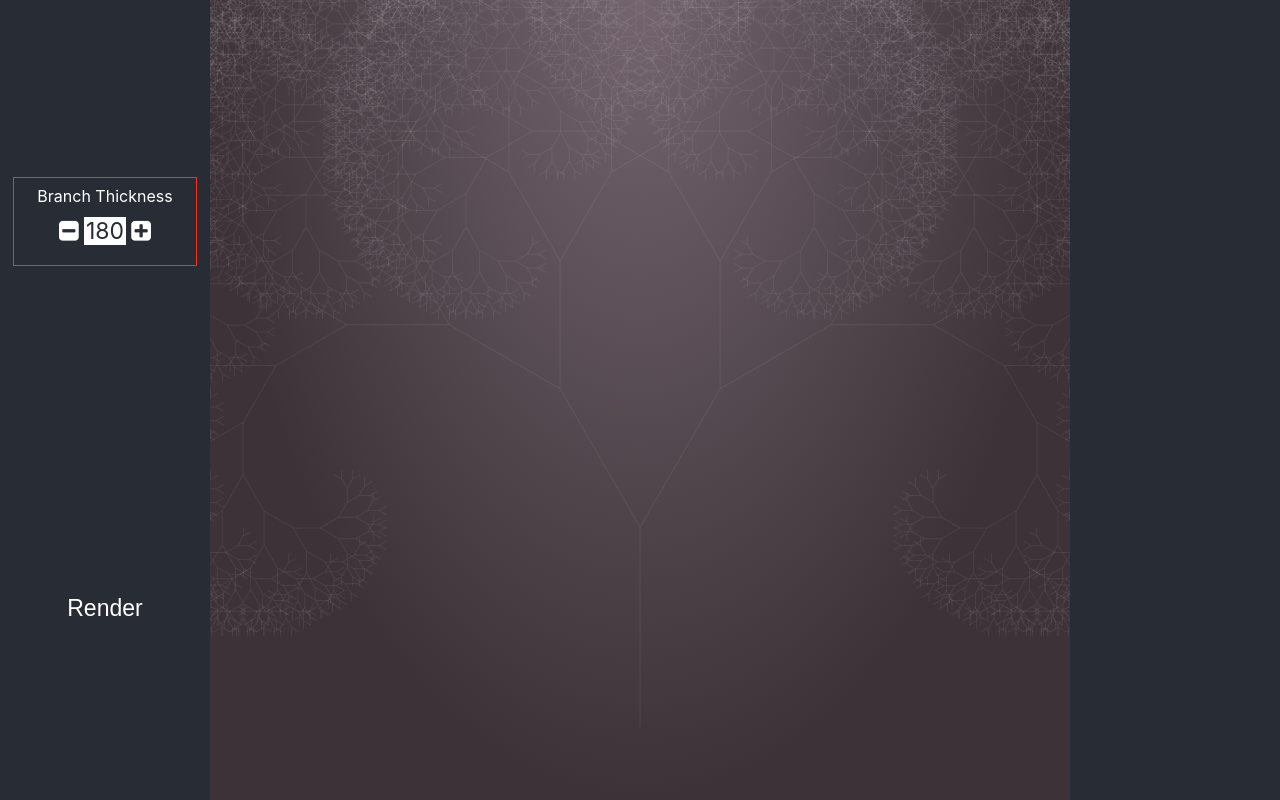
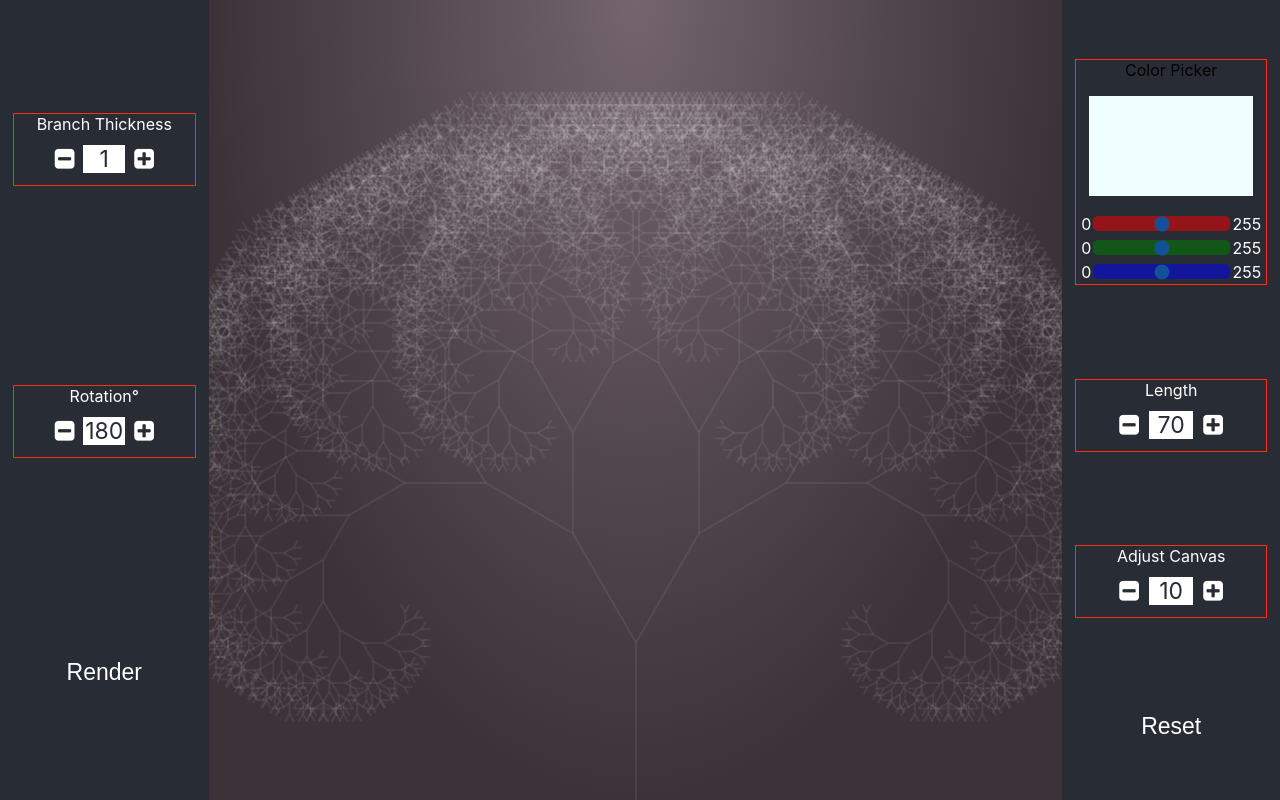
Before and after one commit to jas2882/Beautiful-Recursion, a React (Create React App) app: page / in a window 1280 px wide. Built offline with nearby package versions, Linux system fonts and the light colour scheme.

Commit message:
color picker module pre-build new features in ColorPicker comments

```diff
--- a/public/index.html
+++ b/public/index.html
@@ -12,7 +12,7 @@
     <link rel="stylesheet" href="https://maxcdn.bootstrapcdn.com/font-awesome/4.4.0/css/font-awesome.min.css">
     <link rel="manifest" href="%PUBLIC_URL%/manifest.json" />
 
-    <title>Fractal Tree</title>
+    <title>Beautiful Recursion</title>
   </head>
   <body>
     <noscript>You need to enable JavaScript to run this app.</noscript>
--- a/src/App.css
+++ b/src/App.css
@@ -38,8 +38,8 @@
     #3c3237 100%
   );
    /* background-image: url('./resources/fire_effect.gif'); */
-    background-size: cover;
- background-repeat: no-repeat;
+  background-size: cover;
+  background-repeat: no-repeat;
   position: absolute;
   left: 0;
   top: 0;
@@ -82,12 +82,12 @@
 }
 .side-menu-left {
   width: 15vw;
+  padding: 1vh;
 } */
-.counter-container {
+.tool-container {
   display: flex;
   flex-direction: column;
   border: 1px solid var(--third-color);
-  padding: 1vh;
 }
 .label {
   color: var(--text);
@@ -99,25 +99,14 @@
   justify-content: space-around;
   margin: calc(3px + 1vmin);;
 }
-.num-of-branches {
-  color: #ff2f14;
-}
 .btn {
   color: var(--text);
   color: var(--text);
   border: none;
   background: none;
   font-size: calc(7px + 2vmin);
-  /*
-  height: auto;
-  width: 30%;
-  */
 }
 .display {
-  /*
-  background-color: blueviolet;
-  padding: 10px;
-  */
   position: absolute;
   display: flex;
   justify-content: center;
@@ -127,3 +116,60 @@
   background-color: var(--text);
   color: var(--secondary-color);
 }
+/*
+width: 100%;
+justify-content: center;
+flex-direction: row;
+*/
+/* color picker display */
+.color-tool-display {
+  display: flex;
+  flex-direction: row;
+  justify-content: center;
+  margin: 2vh 1vw;
+}
+/* color preview */
+.color-display {
+  width: 100vw;
+  height: 100px;
+  background-color: azure;
+}
+/* .color-display-label {
+  color: var(--text);
+  display: flex;
+  flex-direction: column;
+  padding: 5px;
+  background-color: rgba(255, 255, 255, 0.323);
+}
+*/
+.slide-container {
+  color: var(--text);
+  display: flex;
+  width: 100%;
+  box-sizing: border-box;
+  padding: 2px 5px;
+}
+.slider {
+  -webkit-appearance: none;
+  width: 100%;
+  height: 15px;
+  border-radius: 5px;
+  background: #d3d3d3;
+  outline: none;
+  opacity: 0.5;
+  -webkit-transition: .2s;
+  transition: opacity .2s;
+  margin: 2px;
+}
+.slider:hover  {
+  opacity: 1; /* Fully shown on mouse-over */
+}
+#red {
+  background-color: red;
+}
+#green {
+  background-color: green;
+}
+#blue {
+  background-color: blue;
+}
--- /dev/null
+++ b/src/ColorPicker.js
@@ -0,0 +1,28 @@
+//import { AdjustValue } from './Draw';
+
+export const ColorPicker = (props) => {
+
+  const { banner, current } = props;
+  const min = 0;
+  const max = 255;
+  return (
+    <div className="tool-container">
+        <label className="color-display-label">{banner}</label>
+      <section className="color-tool-display">
+        <span className="color-display"></span>
+      </section>
+      {/*
+        surround color display with opacity slide
+        box shadow, gradient and background-stroke color toggle
+        remove the banner
+        dynamic box-shadow on tool components
+        maybe frame canvas
+      */}
+      <section className="slide-counter">
+        <span className="slide-container">{min}<input type="range" min={min} max={max} value={current} className="slider" id="red"/>{max}</span>
+        <span className="slide-container">{min}<input type="range" min={min} max={max} value={current} className="slider" id="green"/>{max}</span>
+        <span className="slide-container">{min}<input type="range" min={min} max={max} value={current} className="slider" id="blue"/>{max}</span>
+      </section>
+    </div>
+  )
+}
--- a/src/Draw.js
+++ b/src/Draw.js
@@ -1,23 +1,32 @@
 //import fireImage from './resources/fire_effect.gif';
 
-export const Render = () =>
-{
+export const Render = () => {
   console.log('render')
+};
+export const Reset = () => {
+  console.log('reset')
 };
 export const SetValue = (id, min, max, increment) => {
 
   let displayValue = document.getElementById(id);
-  let changeValue = Math.floor(increment);
-  let value = Math.floor(displayValue.innerHTML) + changeValue;
+  let value = Math.floor(displayValue.innerHTML) + Math.floor(increment);
 
   // add checks
 
   displayValue.innerHTML = value;
 
-  console.log(min, max, value);
+  return value;
+}
+export const AdjustValue = () => {
+  console.log('adjusting');
+  var slider = document.getElementById("myRange");
+  var output = document.getElementById("demo");
+  output.innerHTML = slider.value; // Display the default slider value
 
-  return value;
-
+  // Update the current slider value (each time you drag the slider handle)
+  slider.oninput = function() {
+  output.innerHTML = this.value;
+}
 }
 const Draw = (props) => {
 
@@ -109,19 +118,19 @@ const Draw = (props) => {
 
   adjustDPI();
   /* adjustable inputs */
-  let setAdjustCanvas = 1.1;     // 1 sets fractal to bottom of the canvas(1.01 for cushion) 2 sets it directly in the middle
+  let setAdjustCanvas = 1;      // 1 sets fractal to bottom of the canvas(1.01 for cushion) 2 sets it directly in the middle
   let setBranchDensityLeft = 0.8; // baseline: 0.5
   let setBranchDensityRight = 0.8;// max: 0.85
   let setDegreesLeft = 30;        // baseline: 30 Increment to increase spread
   let setDegreesRight = -30;      // baseline: -30 Decrement to increase spread
   let setFillStyle= "rgba(0, 0, 0, 0, 0.9)";
   let setInputAngle = 0           // baseline: 0
-  let setLength = 200;            // baseline: 120 max:200
-  let setLineWidth = 1;           // baseline: 0.05(needs high contrast recommend 0.1) Line width of individual branches
+  let setLength = 157.5;            // baseline: 120 max:200
+  let setLineWidth = 2;           // baseline: 0.05(needs high contrast recommend 0.1) Line width of individual branches
   let setOpacity = 0.07;          // 1 = no transparency 0 = full transparency
   let setRecursionExit = 10;      // baseline: 10 Exits function when reached <--keep above 10 for performance reasons-->
   let setRotate = 180;            // baseline: 31
-  let setShadowBlur = 15          // baseline: 15
+  let setShadowBlur = 0;          // baseline: 15
   let setShadowColor = "(rgba(0,0,0,0.8)";
   let setStrokeColor = "white"
 
--- a/src/LeftMenu.js
+++ b/src/LeftMenu.js
@@ -4,21 +4,30 @@ import { NumberSpinner } from './NumberSpinner';
 const LeftMenu = () => {
 
   return (
+
     <div className="side-menu-left" id="side-menu">
+
+    {/* Increment values min max etc... values are commented in Draw.js with the variable declarations */}
 
       <NumberSpinner
         banner="Branch Thickness"
+        id="lineWidth"
+        min={0.05}
+        max={10}
+        increment="0.25"
+        initValue={1}
+      />
+      <NumberSpinner
+        banner="Rotation&#176;"
         id="rotateSpinner"
         min={30}
         max={200}
         increment="10"
         initValue={180}
       />
-
       <button className="btn render-btn" onClick={() => Render()}>
         Render
       </button>
-
     </div>
   )
 }
--- a/src/NumberSpinner.js
+++ b/src/NumberSpinner.js
@@ -4,7 +4,7 @@ export const NumberSpinner = (props) => {
   const {id, min ,max, increment, initValue, banner} = props;
 
   return (
-    <div className="counter-container" id="thickness">
+    <div className="tool-container">
       <label className="label">{banner}</label>
       <section className="counter">
         <button className="btn decrement" onClick={() => SetValue(id, min, max, -increment)}>
--- a/src/RightMenu.js
+++ b/src/RightMenu.js
@@ -1,8 +1,41 @@
+import { ColorPicker } from './ColorPicker';
+import { NumberSpinner } from './NumberSpinner';
+import { Reset } from './Draw';
 
 const RightMenu = () => {
   return (
     <div className="side-menu-right" id="side-menu">
 
+      {/* Increment values min max etc... values are commented in Draw.js with the variable declarations */}
+      <ColorPicker
+        banner="Color Picker"
+        id="colorPicker"
+        min={0}
+        max={255}
+        increment="1"
+        initValue={0}
+      />
+
+      <NumberSpinner
+        banner="Length"
+        id="branchLength"
+        min={70}
+        max={250}
+        increment="5"
+        initValue={70}
+      />
+      <NumberSpinner
+        banner="Adjust Canvas"
+        id="adjustCanvas"
+        min={10}
+        max={20}
+        increment="1"
+        initValue={10}
+      />
+
+      <button className="btn reset-btn" onClick={() => Reset()}>
+        Reset
+      </button>
     </div>
   )
 }
```
Also changed, not shown: 1 other file (tests, documents, lock files or other folders).
